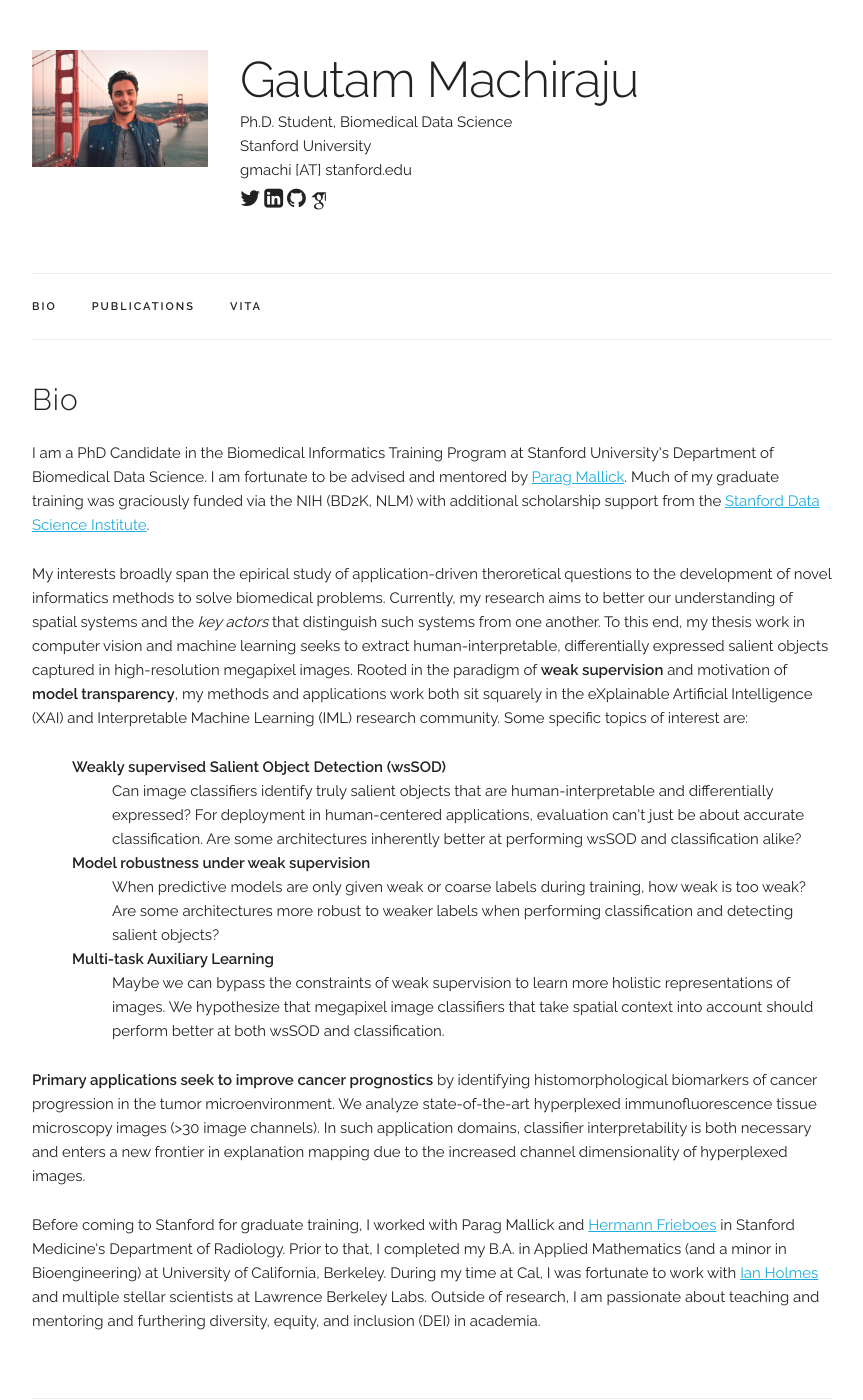
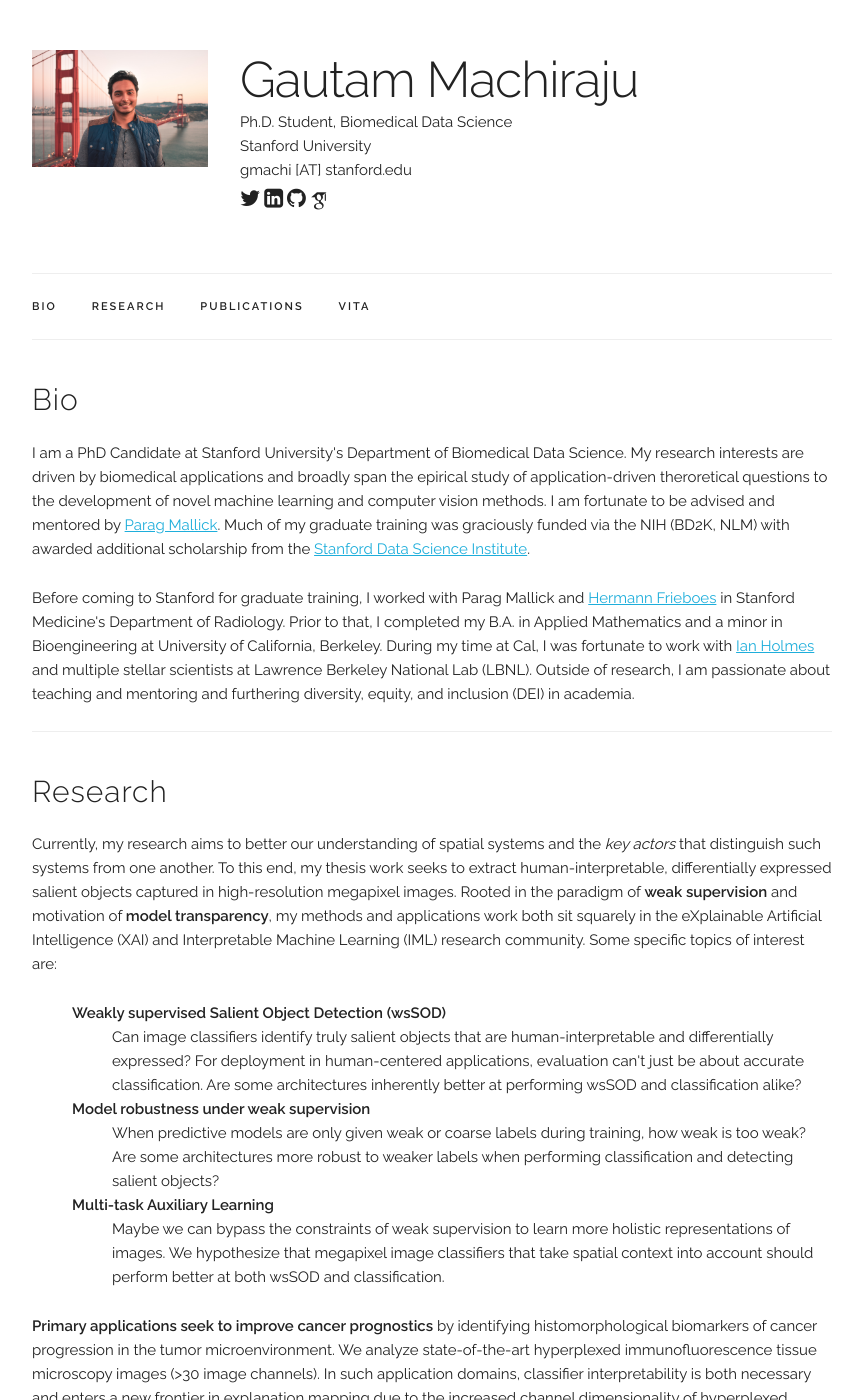
Before and after one commit to gmachiraju/gmachiraju.github.io, a Jekyll site: the page built from index.html, in a window 1280 px wide and 1400 px high. Shown: the whole window, without its empty margins (208-1071 px from the left). Built offline with Jekyll 4.4.1, drawn with Linux system fonts in a browser that asks for light colours; some web fonts are replaced; some of the changed text lies outside the part shown.

Commit message:
separated bio from research

```diff
--- a/__redirect.html
+++ b/__redirect.html
@@ -3,7 +3,7 @@
 
 <head>
     <title>Gautam Machiraju | Home</title>
-    <meta http-equiv="refresh" content="0; URL=https://web.stanford.edu/~gmachi/" />
+    <meta http-equiv="refresh" content="0; URL=http://web.stanford.edu/people/gmachi" />
 </head>
 
 <body>
--- a/_layouts/default.html
+++ b/_layouts/default.html
@@ -10,7 +10,7 @@
   <meta name="author" content="Gautam Machiraju">
   <meta property="og:title" content="Gautam Machiraju" />
   <meta property="og:type" content="website" />
-  <meta property="og:url" content="http://www.martinsaveski.com" />
+  <meta property="og:url" content="http://web.stanford.edu/people/gmachi" />
   <meta property="og:site_name" content="Gautam Machiraju" />
   <link rel="canonical" href="http://www.martinsaveski.com" />
 
@@ -101,9 +101,9 @@
       <div class="container">
         <ul class="navbar-list">
           <li class="navbar-item"><a class="navbar-link" href={{ "/index.html#bio" | prepend: site.baseurl }}>Bio</a></li>
+          <li class="navbar-item"><a class="navbar-link" href={{ "/index.html#research" | prepend: site.baseurl }}>Research</a></li>
           <li class="navbar-item"><a class="navbar-link" href={{ "/index.html#publications" | prepend: site.baseurl }}>Publications</a></li>
-          <!-- <li class="navbar-item"><a class="navbar-link" href={{ "/index.html#projects" | prepend: site.baseurl }}>Projects</a></li>
- -->          <li class="navbar-item"><a class="navbar-link" href={{ "/index.html#resume" | prepend: site.baseurl }}>Vita</a></li>
+          <li class="navbar-item"><a class="navbar-link" href={{ "/index.html#resume" | prepend: site.baseurl }}>Vita</a></li>
         </ul>
       </div>
     </nav>
--- a/index.html
+++ b/index.html
@@ -6,11 +6,19 @@
 <div class="docs-section" id="bio">
   <h4>Bio</h4>
   <p>
-  I am a PhD Candidate in the Biomedical Informatics Training Program at Stanford University's Department of Biomedical Data Science. I am fortunate to be advised and mentored by <a href="http://mallicklab.stanford.edu/" target="_blank">Parag Mallick</a>. Much of my graduate training was graciously funded via the NIH (BD2K, NLM) with additional scholarship support from the <a href="https://datascience.stanford.edu/programs/stanford-data-science-scholars-program" target="_blank">Stanford Data Science Institute</a>.
+  I am a PhD Candidate at Stanford University's Department of Biomedical Data Science. My research interests are driven by biomedical applications and broadly span the epirical study of application-driven theroretical questions to the development of novel machine learning and computer vision methods. I am fortunate to be advised and mentored by <a href="http://mallicklab.stanford.edu/" target="_blank">Parag Mallick</a>. Much of my graduate training was graciously funded via the NIH (BD2K, NLM) with awarded additional scholarship from the <a href="https://datascience.stanford.edu/programs/stanford-data-science-scholars-program" target="_blank">Stanford Data Science Institute</a>.
   <p>
 
   <p>
-  My interests broadly span the epirical study of application-driven theroretical questions to the development of novel informatics methods to solve biomedical problems. Currently, my research aims to better our understanding of spatial systems and the <i>key actors</i> that distinguish such systems from one another. To this end, my thesis work in computer vision and machine learning seeks to extract human-interpretable, differentially expressed salient objects captured in high-resolution megapixel images. Rooted in the paradigm of <b>weak supervision</b> and motivation of <b>model transparency</b>, my methods and applications work both sit squarely in the eXplainable Artificial Intelligence (XAI) and Interpretable Machine Learning (IML) research community. Some specific topics of interest are:
+    Before coming to Stanford for graduate training, I worked with Parag Mallick and <a href="https://louisville.edu/medicine/research/cancer/hbfrie01" target="_blank">Hermann Frieboes</a> in Stanford Medicine's Department of Radiology. Prior to that, I completed my B.A. in Applied Mathematics and a minor in Bioengineering at University of California, Berkeley. During my time at Cal, I was fortunate to work with <a href="https://ihh.github.io/" target="_blank">Ian Holmes</a> and multiple stellar scientists at Lawrence Berkeley National Lab (LBNL). Outside of research, I am passionate about teaching and mentoring and furthering diversity, equity, and inclusion (DEI) in academia.
+  </p>
+
+
+
+<div class="docs-section" id="research">
+  <h4>Research</h4>
+  <p>
+  Currently, my research aims to better our understanding of spatial systems and the <i>key actors</i> that distinguish such systems from one another. To this end, my thesis work seeks to extract human-interpretable, differentially expressed salient objects captured in high-resolution megapixel images. Rooted in the paradigm of <b>weak supervision</b> and motivation of <b>model transparency</b>, my methods and applications work both sit squarely in the eXplainable Artificial Intelligence (XAI) and Interpretable Machine Learning (IML) research community. Some specific topics of interest are:
     <dl style="PADDING-LEFT: 40px">
     <dt><b>Weakly supervised Salient Object Detection (wsSOD)</b></dt>
     <dd>Can image classifiers identify truly salient objects that are human-interpretable and differentially expressed? For deployment in human-centered applications, evaluation can't just be about accurate classification. Are some architectures inherently better at performing wsSOD and classification alike? </dd>
@@ -21,13 +29,8 @@
     </dl>
     </dl>
   </p>
-
   <p>
     <b>Primary applications seek to improve cancer prognostics</b> by identifying histomorphological biomarkers of cancer progression in the tumor microenvironment. We analyze state-of-the-art hyperplexed immunofluorescence tissue microscopy images (>30 image channels). In such application domains, classifier interpretability is both necessary and enters a new frontier in explanation mapping due to the increased channel dimensionality of hyperplexed images.
-  </p>
-
-  <p>
-    Before coming to Stanford for graduate training, I worked with Parag Mallick and <a href="https://louisville.edu/medicine/research/cancer/hbfrie01" target="_blank">Hermann Frieboes</a> in Stanford Medicine's Department of Radiology. Prior to that, I completed my B.A. in Applied Mathematics (and a minor in Bioengineering) at University of California, Berkeley. During my time at Cal, I was fortunate to work with <a href="https://ihh.github.io/" target="_blank">Ian Holmes</a> and multiple stellar scientists at Lawrence Berkeley Labs. Outside of research, I am passionate about teaching and mentoring and furthering diversity, equity, and inclusion (DEI) in academia.
   </p>
 </div>
 
@@ -35,8 +38,7 @@
 <!-- ========== PUBLICATIONS ========== -->
 <div class="docs-section" id="publications">
   <h4>Preprints & Publications</h4>
-
-  <p>While my current research focuses on computer vision, I've been fortunate to work in several informatics methods (and biomedical application) domains:  graph representation learning (protein function prediction), ML for large-scale deployment (clinical decision support via the EHR, global health monitoring with satellite imagery), time series forecasting and anomaly detection (of multi-omics & wearbles), factorization methods (multi-omics & wearables data integration), and natural language processing and meta-analysis (of biomedical literature).
+  <p>While my current research focuses on computer vision, I've been privileged to work in several informatics methods (and biomedical application) domains: graph representation learning (protein function prediction), ML for large-scale deployment (clinical decision support via the EHR, global health monitoring with satellite imagery), time series forecasting and anomaly detection (of disease states on multi-omics & wearbles), factorization methods (multi-omics & wearables data integration), natural language processing and meta-analysis (of biomedical literature), statsitical inference (of cancer-associated gene enhancers), and mathematical and physics-based modeling (of tumor growth and protein shedding).
   <br/><br/>Most recent publications on <a href="{{ site.data.main_info.google_scholar }}" target="_blank">Google Scholar</a>.<br/>
   <sup>‡</sup> indicates equal contribution.<br/>
   <sup>§</sup> indicates authorship associated with consortium.
```
Also changed, not shown: _data/publications.yaml (+5 -5 lines).
